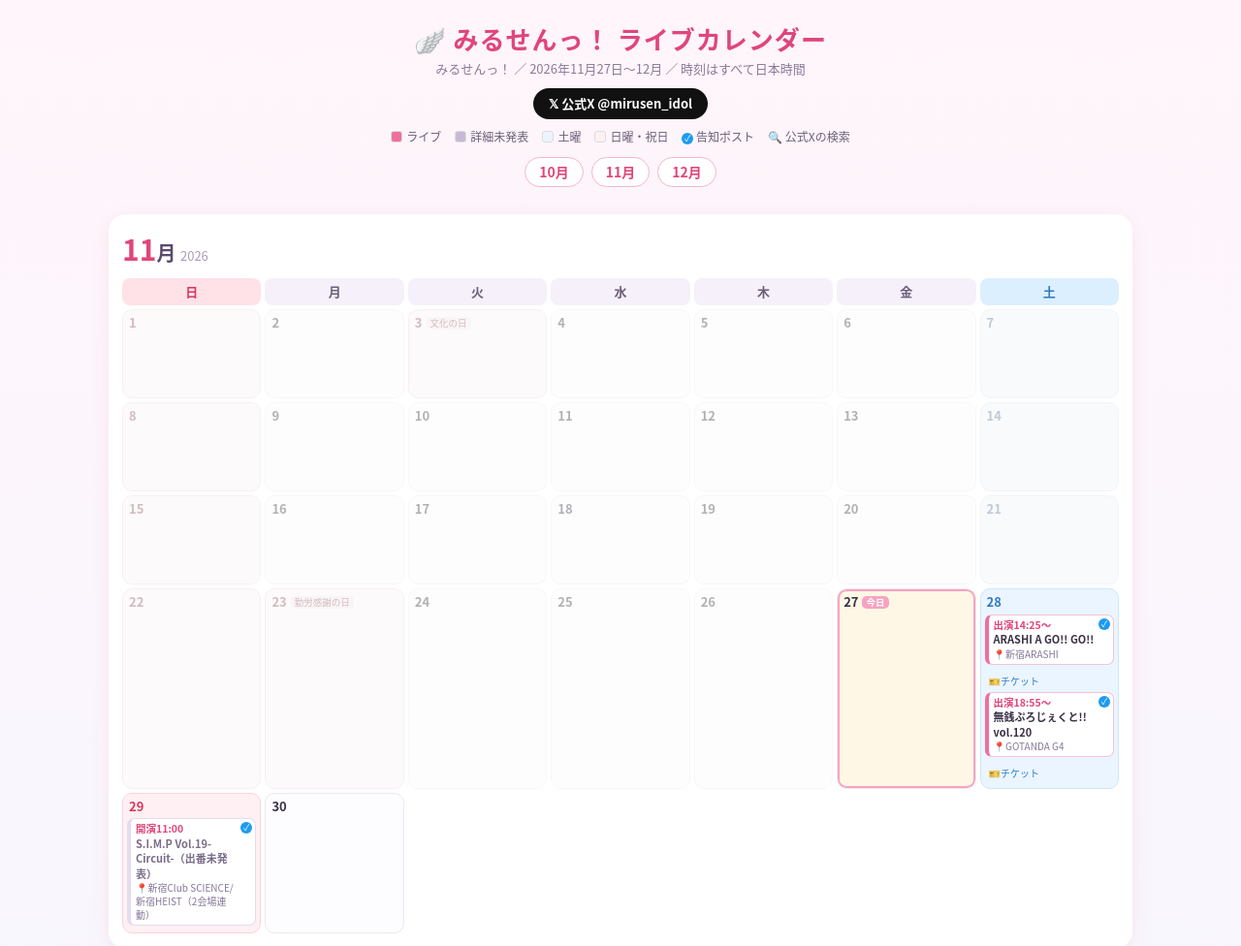
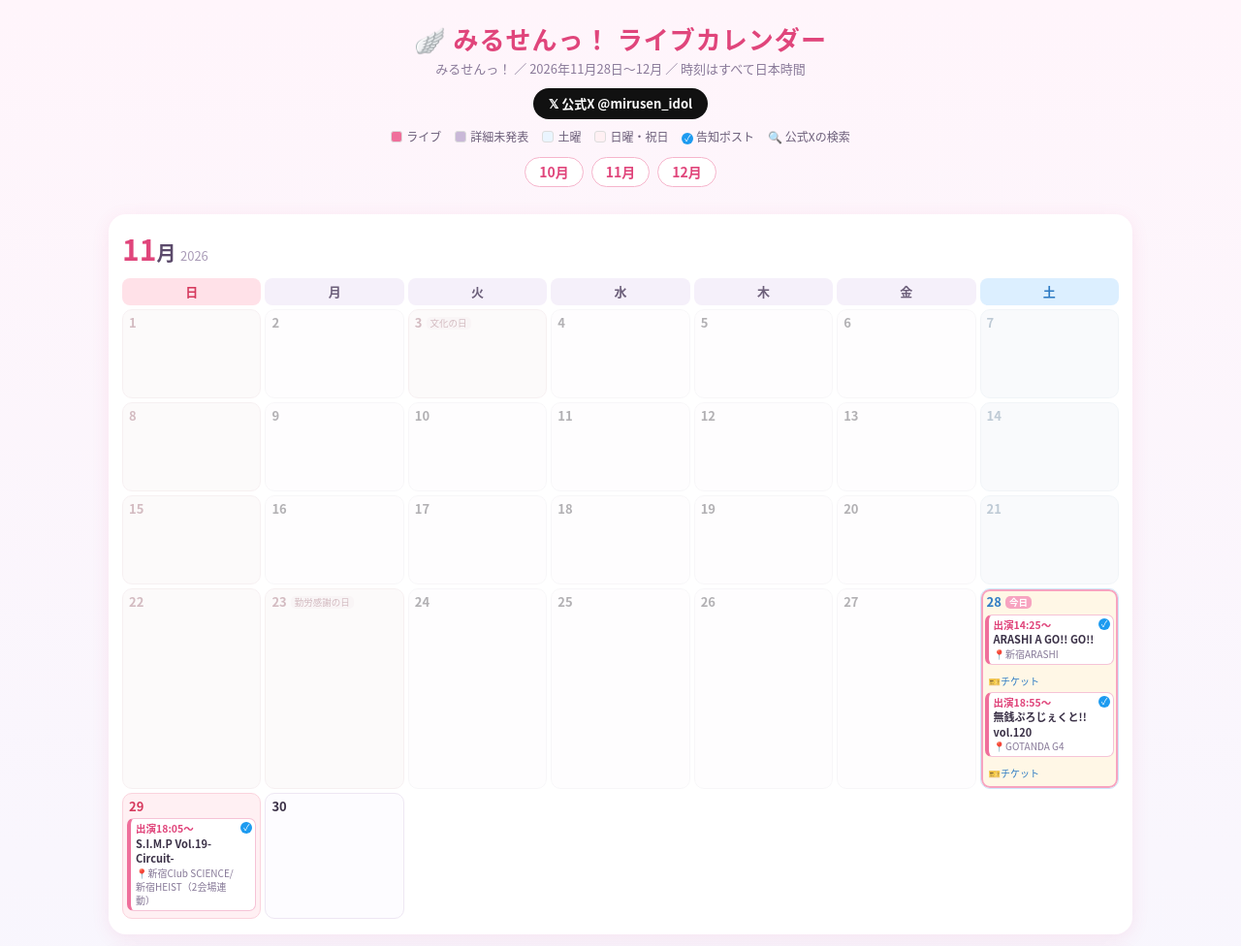
Before and after one commit to laviera9/mirusen-calendar, a plain HTML site: page index.html in a window 1280 px wide. Shown: the top 976 px of the page at 97% size. Drawn offline with Linux system fonts and the light colour scheme.

Commit message:
Update calendar 2026-11-28: S.I.M.P 11/29 stage time 18:05

```diff
--- a/index.html
+++ b/index.html
@@ -63,7 +63,7 @@ footer{text-align:center;font-size:12px;color:#8a7a99;padding:6px 16px 28px;max-
  .le .tk{font-size:12px}
 }
 </style></head><body>
-<header><h1>🪽 みるせんっ！ ライブカレンダー<small>みるせんっ！ ／ 2026年11月27日〜12月 ／ 時刻はすべて日本時間</small></h1>
+<header><h1>🪽 みるせんっ！ ライブカレンダー<small>みるせんっ！ ／ 2026年11月28日〜12月 ／ 時刻はすべて日本時間</small></h1>
 <a class="xbtn" href="https://x.com/mirusen_idol" target="_blank" rel="noopener">𝕏 公式X @mirusen_idol</a>
 <div class="legend"><span><i style="background:#ef6f9b"></i>ライブ</span><span><i style="background:#c9b8d8"></i>詳細未発表</span><span><i style="background:#eaf5ff"></i>土曜</span><span><i style="background:#fff0f3"></i>日曜・祝日</span><span><span class="ic v" style="position:static;display:inline-block">✓</span> 告知ポスト</span><span>🔍 公式Xの検索</span></div>
 <nav><a href="#m10">10月</a><a href="#m11">11月</a><a href="#m12">12月</a></nav></header>
@@ -95,9 +95,9 @@ footer{text-align:center;font-size:12px;color:#8a7a99;padding:6px 16px 28px;max-
 <div class="cell past"><div class="dn">24</div></div>
 <div class="cell past"><div class="dn">25</div></div>
 <div class="cell past"><div class="dn">26</div></div>
-<div class="cell today"><div class="dn">27<span class="tdy">今日</span></div></div>
-<div class="cell sat"><div class="dn">28</div><a class="ev" href="https://x.com/mirusen_idol/status/2125911034603139559" target="_blank" rel="noopener"><span class="t">出演14:25〜</span><span class="n">ARASHI A GO!! GO!!</span><span class="vn">📍新宿ARASHI</span><span class="ic v" title="告知ポスト">✓</span></a><a class="tk" href="https://t-dv.com/ARASHIAGOGO1128" target="_blank" rel="noopener">🎫チケット</a><a class="ev" href="https://x.com/mirusen_idol/status/2123023425778188390" target="_blank" rel="noopener"><span class="t">出演18:55〜</span><span class="n">無銭ぷろじぇくと!! vol.120</span><span class="vn">📍GOTANDA G4</span><span class="ic v" title="告知ポスト">✓</span></a><a class="tk" href="https://paylove.org/events/1802" target="_blank" rel="noopener">🎫チケット</a></div>
-<div class="cell sun"><div class="dn">29</div><a class="ev tbd" href="https://x.com/mirusen_idol/status/2125546511463498128" target="_blank" rel="noopener"><span class="t">開演11:00</span><span class="n">S.I.M.P Vol.19-Circuit-（出番未発表）</span><span class="vn">📍新宿Club SCIENCE/新宿HEIST（2会場連動）</span><span class="ic v" title="告知ポスト">✓</span></a></div>
+<div class="cell past"><div class="dn">27</div></div>
+<div class="cell sat today"><div class="dn">28<span class="tdy">今日</span></div><a class="ev" href="https://x.com/mirusen_idol/status/2125911034603139559" target="_blank" rel="noopener"><span class="t">出演14:25〜</span><span class="n">ARASHI A GO!! GO!!</span><span class="vn">📍新宿ARASHI</span><span class="ic v" title="告知ポスト">✓</span></a><a class="tk" href="https://t-dv.com/ARASHIAGOGO1128" target="_blank" rel="noopener">🎫チケット</a><a class="ev" href="https://x.com/mirusen_idol/status/2123023425778188390" target="_blank" rel="noopener"><span class="t">出演18:55〜</span><span class="n">無銭ぷろじぇくと!! vol.120</span><span class="vn">📍GOTANDA G4</span><span class="ic v" title="告知ポスト">✓</span></a><a class="tk" href="https://paylove.org/events/1802" target="_blank" rel="noopener">🎫チケット</a></div>
+<div class="cell sun"><div class="dn">29</div><a class="ev" href="https://x.com/mirusen_idol/status/2126275527166312881" target="_blank" rel="noopener"><span class="t">出演18:05〜</span><span class="n">S.I.M.P Vol.19-Circuit-</span><span class="vn">📍新宿Club SCIENCE/新宿HEIST（2会場連動）</span><span class="ic v" title="告知ポスト">✓</span></a></div>
 <div class="cell"><div class="dn">30</div></div>
 <div class="cell out"></div>
 <div class="cell out"></div>
@@ -105,8 +105,8 @@ footer{text-align:center;font-size:12px;color:#8a7a99;padding:6px 16px 28px;max-
 <div class="cell out"></div>
 <div class="cell out"></div>
 </div><ol class="list">
-<li class="sat"><div class="ld"><b>11/28</b><span>(土)</span></div><div class="le"><a class="ev" href="https://x.com/mirusen_idol/status/2125911034603139559" target="_blank" rel="noopener"><span class="t">出演14:25〜</span><span class="n">ARASHI A GO!! GO!!</span><span class="vn">📍新宿ARASHI</span><span class="ic v" title="告知ポスト">✓</span></a><a class="tk" href="https://t-dv.com/ARASHIAGOGO1128" target="_blank" rel="noopener">🎫チケット</a><a class="ev" href="https://x.com/mirusen_idol/status/2123023425778188390" target="_blank" rel="noopener"><span class="t">出演18:55〜</span><span class="n">無銭ぷろじぇくと!! vol.120</span><span class="vn">📍GOTANDA G4</span><span class="ic v" title="告知ポスト">✓</span></a><a class="tk" href="https://paylove.org/events/1802" target="_blank" rel="noopener">🎫チケット</a></div></li>
-<li class="sun"><div class="ld"><b>11/29</b><span>(日)</span></div><div class="le"><a class="ev tbd" href="https://x.com/mirusen_idol/status/2125546511463498128" target="_blank" rel="noopener"><span class="t">開演11:00</span><span class="n">S.I.M.P Vol.19-Circuit-（出番未発表）</span><span class="vn">📍新宿Club SCIENCE/新宿HEIST（2会場連動）</span><span class="ic v" title="告知ポスト">✓</span></a></div></li>
+<li class="sat today"><div class="ld"><b>11/28</b><span>(土)</span></div><div class="le"><a class="ev" href="https://x.com/mirusen_idol/status/2125911034603139559" target="_blank" rel="noopener"><span class="t">出演14:25〜</span><span class="n">ARASHI A GO!! GO!!</span><span class="vn">📍新宿ARASHI</span><span class="ic v" title="告知ポスト">✓</span></a><a class="tk" href="https://t-dv.com/ARASHIAGOGO1128" target="_blank" rel="noopener">🎫チケット</a><a class="ev" href="https://x.com/mirusen_idol/status/2123023425778188390" target="_blank" rel="noopener"><span class="t">出演18:55〜</span><span class="n">無銭ぷろじぇくと!! vol.120</span><span class="vn">📍GOTANDA G4</span><span class="ic v" title="告知ポスト">✓</span></a><a class="tk" href="https://paylove.org/events/1802" target="_blank" rel="noopener">🎫チケット</a></div></li>
+<li class="sun"><div class="ld"><b>11/29</b><span>(日)</span></div><div class="le"><a class="ev" href="https://x.com/mirusen_idol/status/2126275527166312881" target="_blank" rel="noopener"><span class="t">出演18:05〜</span><span class="n">S.I.M.P Vol.19-Circuit-</span><span class="vn">📍新宿Club SCIENCE/新宿HEIST（2会場連動）</span><span class="ic v" title="告知ポスト">✓</span></a></div></li>
 </ol></section><section class="month" id="m12"><h2><span class="mn">12</span>月 <small>2026</small></h2>
 <div class="grid"><div class="hd sun">日</div><div class="hd">月</div><div class="hd">火</div><div class="hd">水</div><div class="hd">木</div><div class="hd">金</div><div class="hd sat">土</div>
 <div class="cell out"></div>
@@ -151,5 +151,5 @@ footer{text-align:center;font-size:12px;color:#8a7a99;padding:6px 16px 28px;max-
 <li class="sat"><div class="ld"><b>12/26</b><span>(土)</span></div><div class="le"><a class="ev tbd" href="https://x.com/mirusen_idol/status/2124850456950100000" target="_blank" rel="noopener"><span class="t">開演10:30</span><span class="n">ATLEPY 那月仁美生誕祭（出番未発表）</span><span class="vn">📍五反田G3</span><span class="ic v" title="告知ポスト">✓</span></a></div></li>
 <li class="sun"><div class="ld"><b>12/27</b><span>(日)</span></div><div class="le"><a class="ev tbd" href="https://x.com/mirusen_idol/status/2124874054582866177" target="_blank" rel="noopener"><span class="n">和久井美兎生誕祭（詳細未発表）</span><span class="vn">📍秋葉原コズミックラボ</span><span class="ic v" title="告知ポスト">✓</span></a></div></li>
 </ol></section></main>
-<footer>公式X・チケットサイト（TicketDive・payLove・TIGET）の情報をもとに作成。「出番」はみるせんっ！の出演時間、「開演」は対バンイベント全体の開始時刻です。予定は変わることがあるので、最新は<a href="https://x.com/mirusen_idol">公式X</a>で確認してください。<br>作成日: 2026-11-27</footer>
+<footer>公式X・チケットサイト（TicketDive・payLove・TIGET）の情報をもとに作成。「出番」はみるせんっ！の出演時間、「開演」は対バンイベント全体の開始時刻です。予定は変わることがあるので、最新は<a href="https://x.com/mirusen_idol">公式X</a>で確認してください。<br>作成日: 2026-11-28</footer>
 </body></html>
```
Also changed, not shown: 1 other file.
